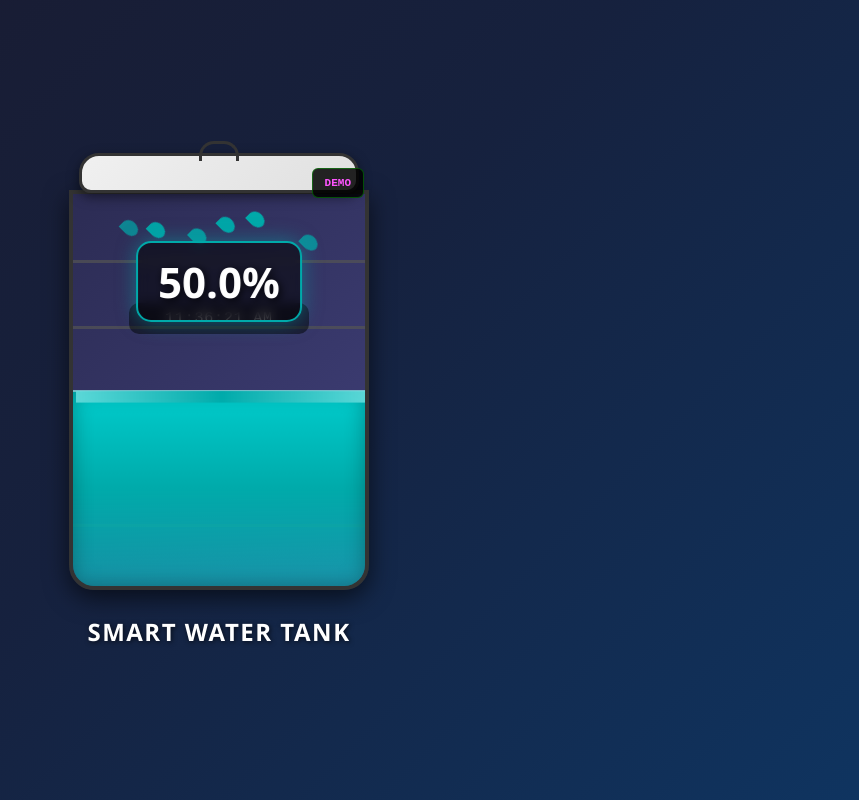
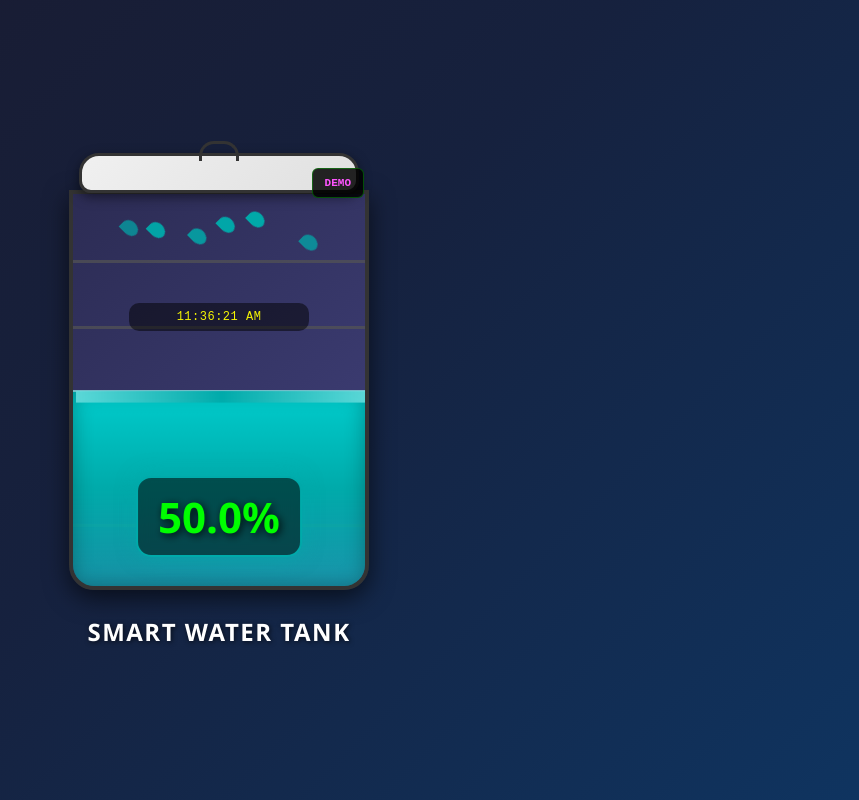
Before and after one commit to satwinderstar/Tank-WATER-time, a plain HTML site: page index.html in a window 1280 px wide. Shown: the whole page, without its empty margins (421-1280 px from the left). Drawn offline with Linux system fonts and the light colour scheme; no server answers.

Commit message:
Update internal percentage styles in index.html
Adjusted positioning and styling for internal percentage display.

```diff
--- a/index.html
+++ b/index.html
@@ -137,12 +137,12 @@
 
         .internal-percentage {
             position: absolute;
-            top: 12%;
+            top: 72%;
             left: 50%;
             transform: translateX(-50%);
             font-size: 42px;
             font-weight: bold;
-            color: white;
+            color:#00ff00;
             text-shadow: 2px 2px 8px rgba(0,0,0,0.9);
             background: rgba(0, 0, 0, 0.55);
             padding: 10px 20px;
@@ -159,14 +159,14 @@
             top: 28%;
             left: 50%;
             transform: translateX(-50%);
-            font-size: 15px;
-            color: rgba(255, 255, 255, 0.95);
+            font-size: 12px;
+            color: rgba(255, 255, 0, 0.95);
             background: rgba(0, 0, 0, 0.5);
             padding: 7px 14px;
             border-radius: 10px;
             text-align: center;
             font-family: 'Courier New', monospace;
-            letter-spacing: 0.8px;
+            letter-spacing: 0.5px;
             z-index: 105;
             min-width: 180px;
             white-space: nowrap;
```
